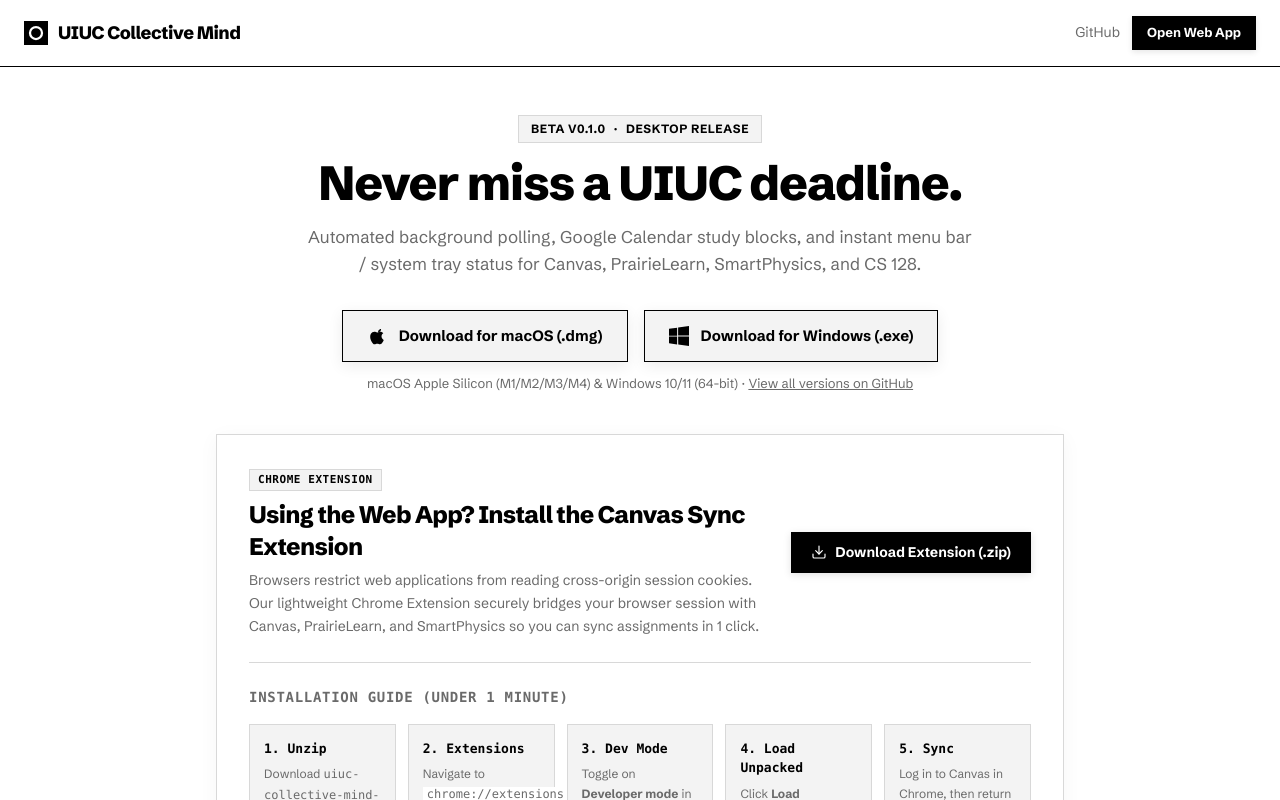
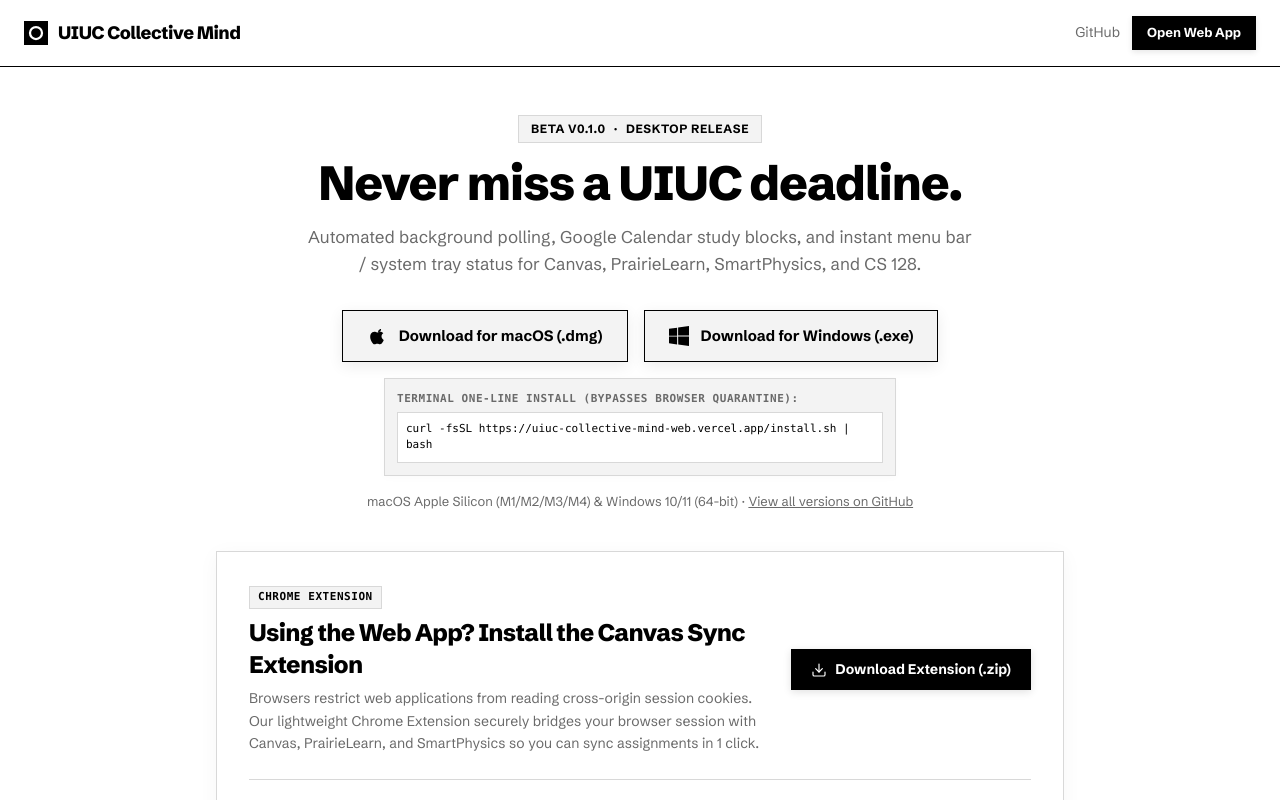
Before and after one commit to SteveWong-a/uiuc-collective-mind-web, a Next.js app in the folder web/: page /download in a window 1280 px wide. Shown: the top 800 px of the page. Built offline with nearby package versions, Linux system fonts and the light colour scheme; no server answers.

Commit message:
Add 1-line curl installer for macOS that bypasses browser quarantine

```diff
--- a/web/src/app/download/page.tsx
+++ b/web/src/app/download/page.tsx
@@ -120,7 +120,16 @@
             </a>
           </div>
 
-          <p className="text-[13px] text-[var(--color-muted)] mt-3">
+          <div className="mt-4 max-w-lg mx-auto p-3 bg-[var(--color-wash)] border border-[var(--color-rule)] text-left" style={{ boxShadow: "0 2px 8px rgba(0,0,0,0.02)" }}>
+            <div className="text-[11px] font-mono uppercase tracking-wider text-[var(--color-muted)] font-[600] mb-1">
+              Terminal One-Line Install (Bypasses Browser Quarantine):
+            </div>
+            <div className="bg-[var(--color-paper)] border border-[var(--color-rule)] p-2 font-mono text-[11px] select-all overflow-x-auto text-[var(--color-ink)]">
+              curl -fsSL https://uiuc-collective-mind-web.vercel.app/install.sh | bash
+            </div>
+          </div>
+
+          <p className="text-[13px] text-[var(--color-muted)] mt-4">
             macOS Apple Silicon (M1/M2/M3/M4) &amp; Windows 10/11 (64-bit) ·{" "}
             <a href={RELEASES_URL} target="_blank" rel="noopener noreferrer" className="underline hover:text-[var(--color-ink)]">
               View all versions on GitHub
```
Also changed, not shown: 2 other files (tests, documents, lock files or other folders).
